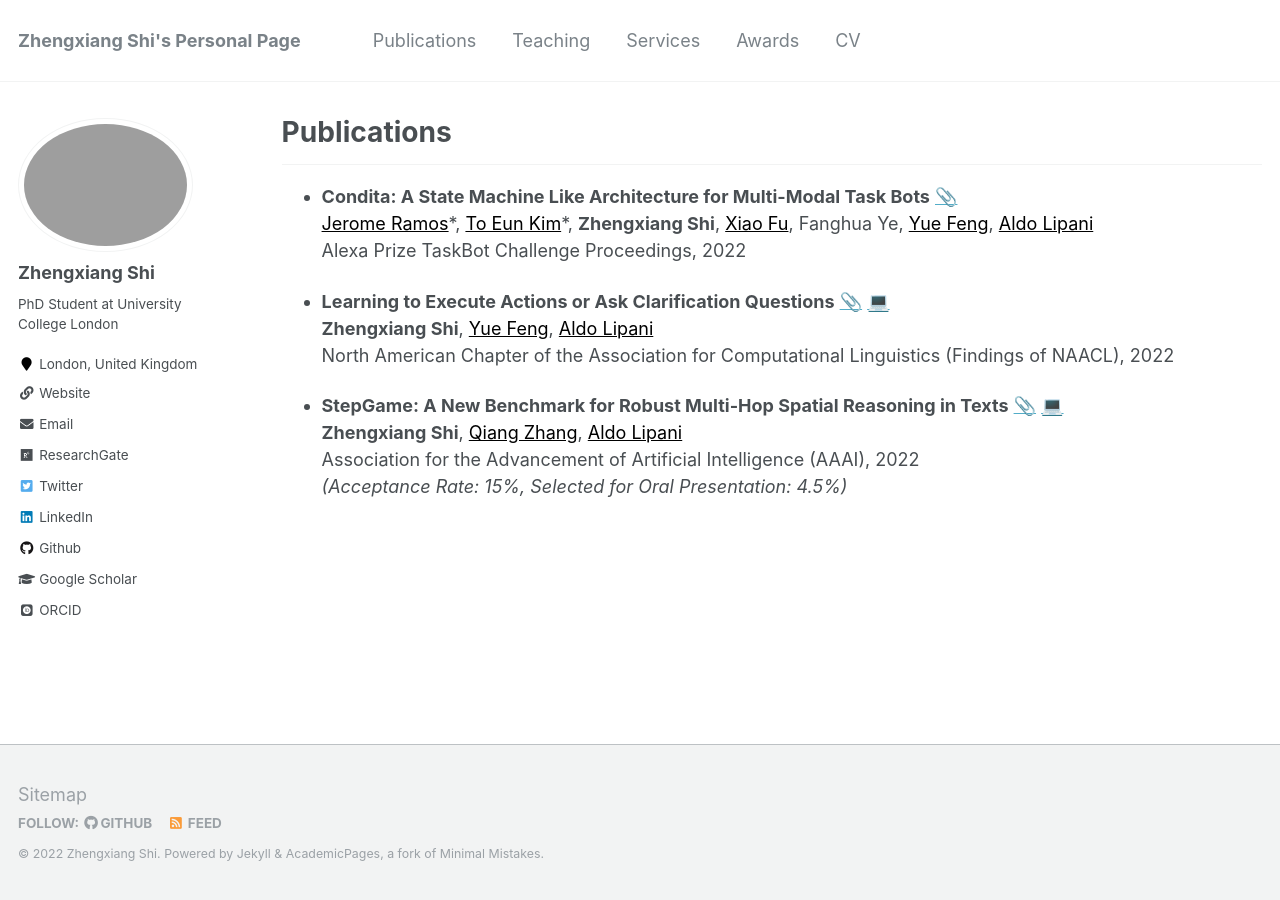
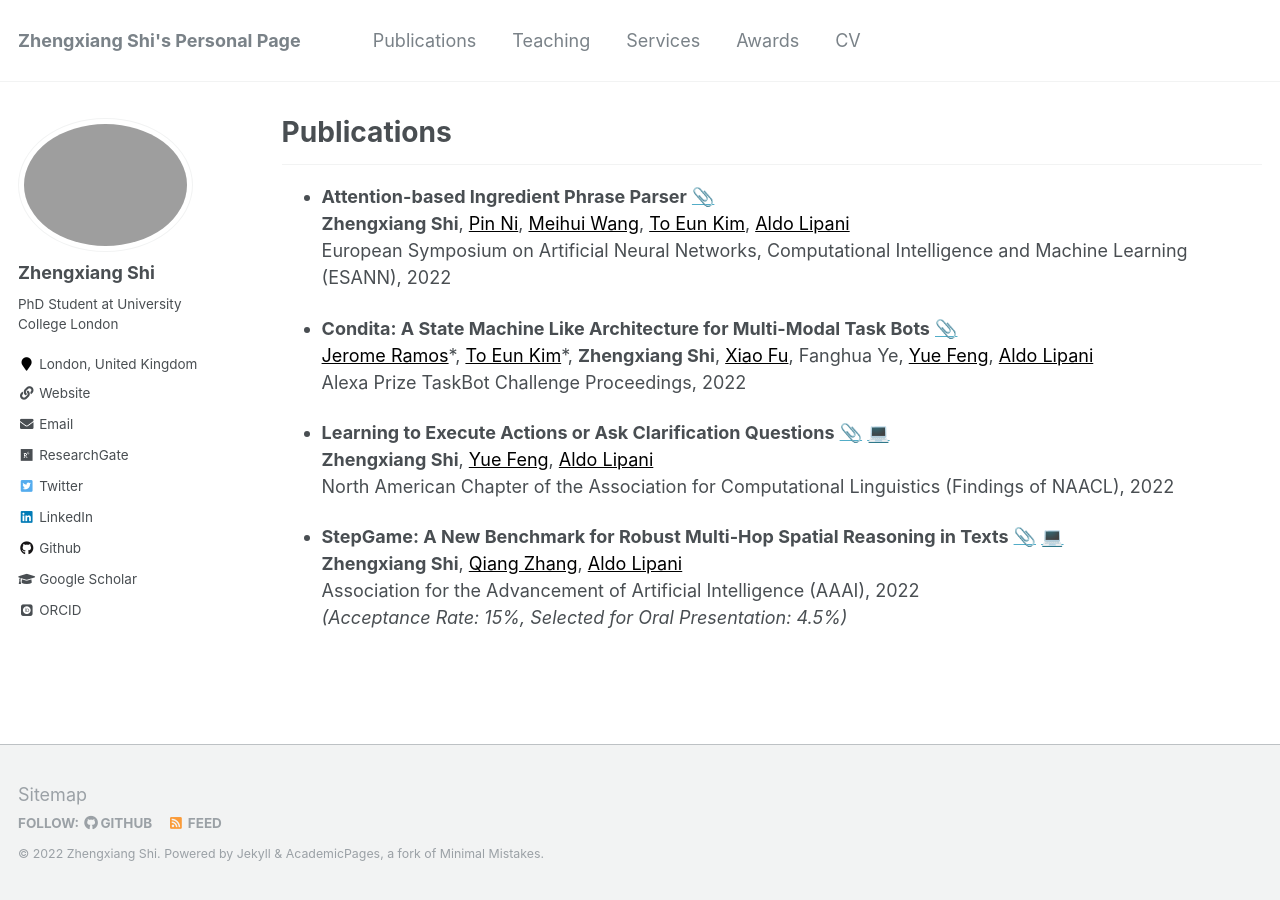
Before and after one commit to ZhengxiangShi/zhengxiangshi.github.io, a Jekyll site: the page built from _pages/publications.md, in a window 1280 px wide. Built offline with Jekyll 4.4.1, drawn with Linux system fonts in a browser that asks for light colours; emoji names are drawn with the system emoji font; some web fonts are replaced.

Commit message:
feat: update publication

```diff
--- a/_pages/publications.md
+++ b/_pages/publications.md
@@ -8,6 +8,10 @@ linkcolor: black
 
 
 ------
+* **Attention-based Ingredient Phrase Parser** [:paperclip:]() <br />
+  **Zhengxiang Shi**, <a href="https://www.researchgate.net/profile/Pin-Ni" style="color: black;">Pin Ni</a>, <a href="https://www.ucl.ac.uk/civil-environmental-geomatic-engineering/research/groups-centres-and-sections/spacetimelab/people" style="color: black;">Meihui Wang</a>, <a href="https://kimdanny.github.io" style="color: black;">To Eun Kim</a>, <a href="https://scholar.google.at/citations?user=fyHjfEgAAAAJ" style="color: black;">Aldo Lipani</a> <br />
+  European Symposium on Artificial Neural Networks, Computational Intelligence and Machine Learning (ESANN), 2022 <br />
+
 * **Condita: A State Machine Like Architecture for Multi-Modal Task Bots** [:paperclip:](https://www.amazon.science/alexa-prize/proceedings/condita-a-state-machine-like-architecture-for-multi-modal-task-bots) <br />
   <a href="http://wi.cs.ucl.ac.uk/index.php/people/" style="color: black;">Jerome Ramos</a>\*, <a href="https://kimdanny.github.io" style="color: black;">To Eun Kim</a>\*, **Zhengxiang Shi**, <a href="http://wi.cs.ucl.ac.uk/index.php/people/" style="color: black;">Xiao Fu</a>, Fanghua Ye, <a href="https://scholar.google.com/citations?user=ZNOC0lYAAAAJ&hl=en" style="color: black;">Yue Feng</a>, <a href="https://scholar.google.at/citations?user=fyHjfEgAAAAJ" style="color: black;">Aldo Lipani</a> <br />
   Alexa Prize TaskBot Challenge Proceedings, 2022 <br />
```
